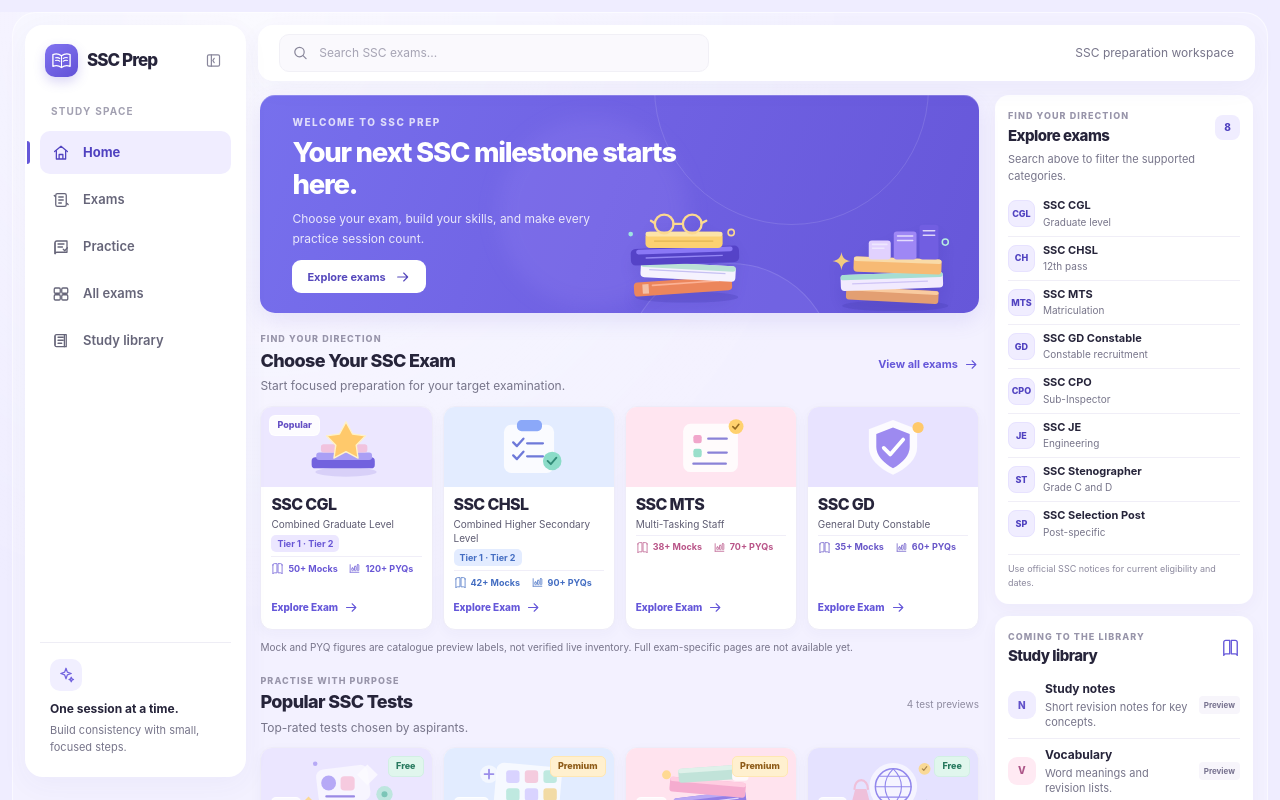
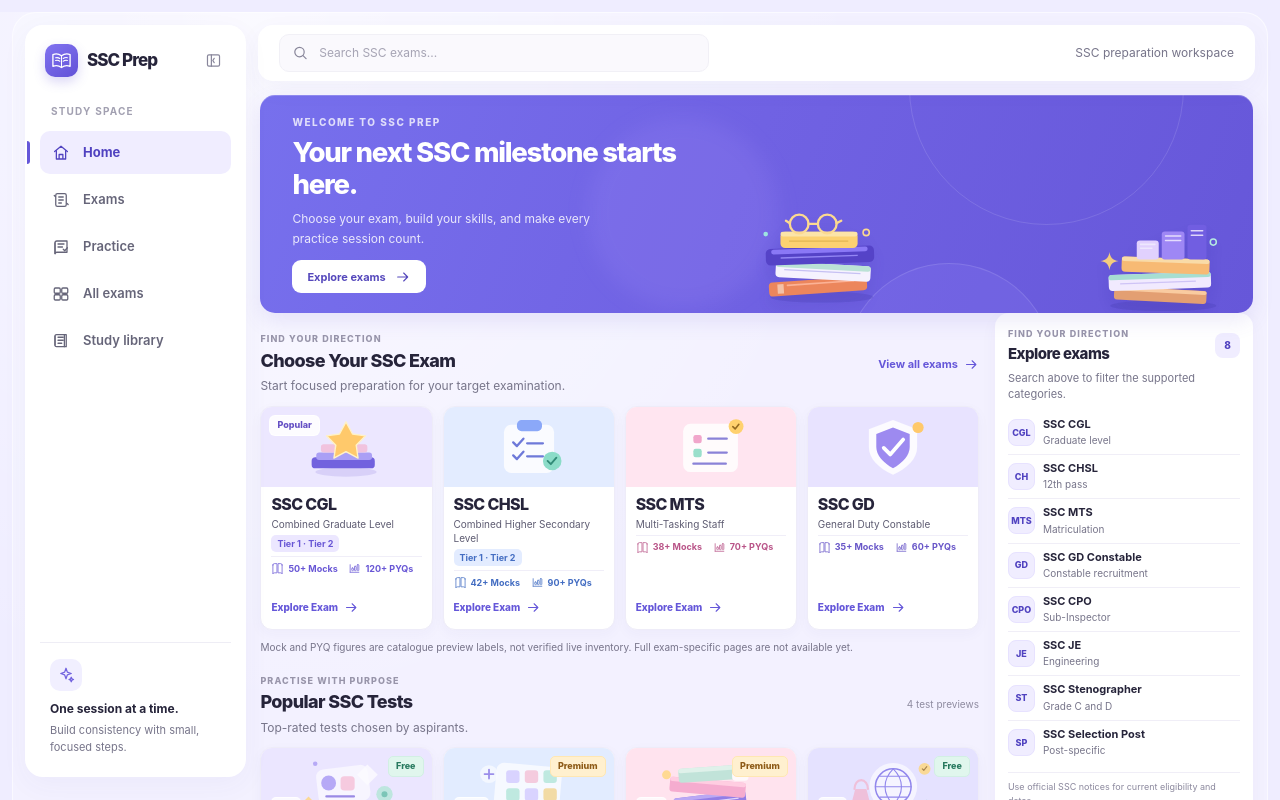
Before and after one commit to zerofall248-cmd/ssc-prep, a Next.js app: page / in a window 1280 px wide. Shown: the top 800 px of the page. Built offline with nearby package versions, Linux system fonts and the light colour scheme.

Commit message:
layout: move hero above dashboard content and utility rail

```diff
--- a/src/components/homepage.tsx
+++ b/src/components/homepage.tsx
@@ -404,8 +404,6 @@ export default function Homepage() {
         </header>
 
         <div className="workspace-content">
-          <div className="dashboard-grid">
-            <div className="primary-column">
           <section className="hero-banner" aria-labelledby="hero-heading">
             <div className="hero-banner-glow" aria-hidden="true" />
             <HeroBooks side="left" />
@@ -418,6 +416,8 @@ export default function Homepage() {
             </div>
           </section>
 
+          <div className="dashboard-grid">
+            <div className="primary-column">
               <section id="featured-exams" className="content-section featured-exams-section" aria-labelledby="featured-exams-heading">
                 <div className="content-section-heading section-heading-with-action">
                   <div>
```
Lines whose indentation alone changed are shown as unchanged.
